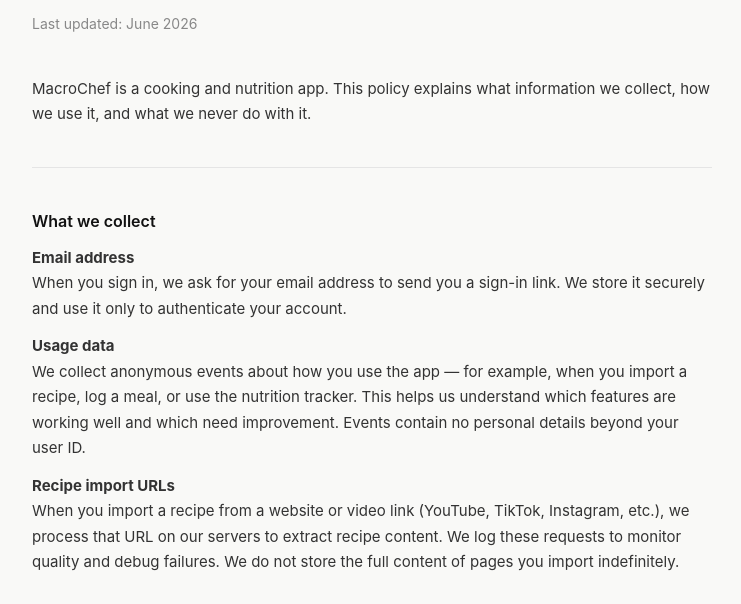
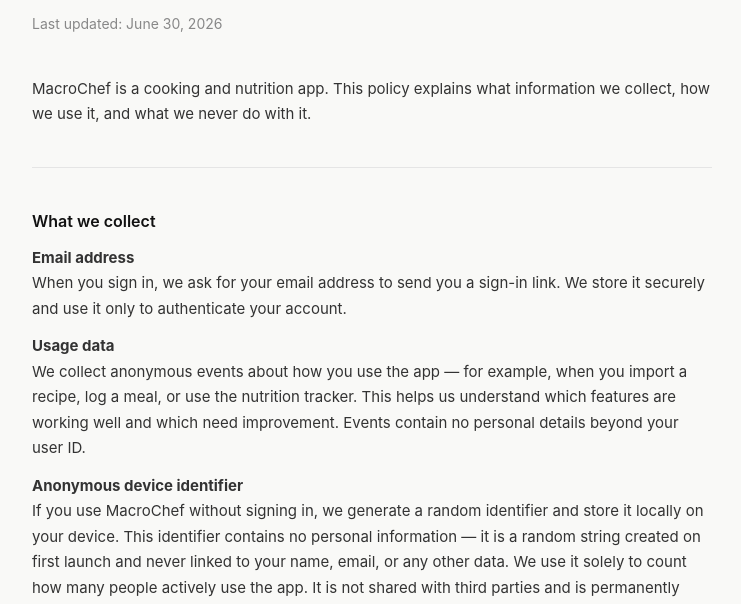
Before and after one commit to STV-99/macrochef-site, a plain HTML site: page privacy.html in a window 1280 px wide. Shown: the part 167-771 px from the top of the page, without its empty margins (268-1009 px from the left). Drawn offline with Linux system fonts and the light colour scheme.

Commit message:
Update privacy policy: add anonymous device identifier section

```diff
--- a/privacy.html
+++ b/privacy.html
@@ -93,7 +93,7 @@
     <span class="logo">MacroChef</span>
 
     <h1>Privacy Policy</h1>
-    <p class="meta">Last updated: June 2026</p>
+    <p class="meta">Last updated: June 30, 2026</p>
 
     <p>
       MacroChef is a cooking and nutrition app. This policy explains what information
@@ -114,6 +114,16 @@
       you import a recipe, log a meal, or use the nutrition tracker. This helps
       us understand which features are working well and which need improvement.
       Events contain no personal details beyond your user ID.
+    </p>
+
+    <p><strong>Anonymous device identifier</strong><br />
+      If you use MacroChef without signing in, we generate a random identifier
+      and store it locally on your device. This identifier contains no personal
+      information — it is a random string created on first launch and never linked
+      to your name, email, or any other data. We use it solely to count how many
+      people actively use the app. It is not shared with third parties and is
+      permanently deleted from our servers if the device has been inactive for
+      more than 30 days. Uninstalling the app removes the identifier from your device.
     </p>
 
     <p><strong>Recipe import URLs</strong><br />
@@ -176,8 +186,9 @@
 
     <p>
       MacroChef is a mobile application and does not use browser cookies.
-      Anonymous analytics events may be collected within the app to help us
-      understand usage patterns and improve the experience.
+      We collect anonymous usage events and an anonymous device identifier
+      (described above) to help us understand usage patterns and improve the
+      experience. No personal information is included in these events.
     </p>
 
     <h2>Data retention</h2>
```
